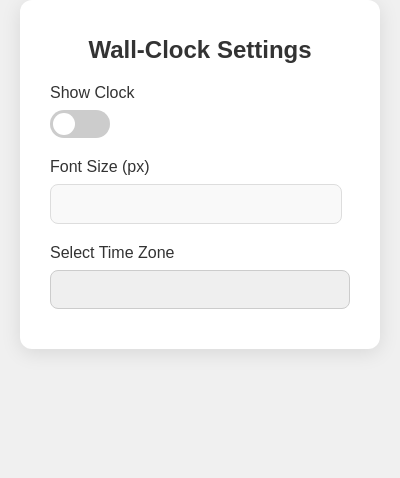
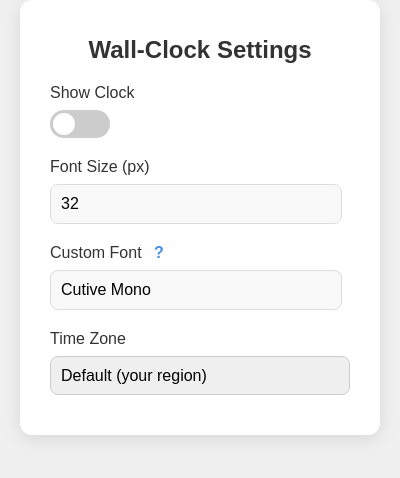
Before and after one commit to OkanoShinri/wall-clock, a browser extension: page src/popup/popup.html in a window 400 px wide. Drawn offline with Linux system fonts and the light colour scheme.

Commit message:
update: google fonts

```diff
--- a/src/popup/popup.html
+++ b/src/popup/popup.html
@@ -26,21 +26,18 @@
             <input type="number" id="font-size-input" class="number-input" min="10" value="32">
         </div>
 
-        <!-- Font Selection Dropdown -->
-        <!-- <div class="setting-item">
-            <label for="font_select" class="setting-label">Select Font</label>
-            <select id="font_select" class="dropdown">
-                <option value="Arial">Arial</option>
-                <option value="Verdana">Verdana</option>
-                <option value="Courier New">Courier New</option>
-                <option value="Georgia">Georgia</option>
-                <option value="Times New Roman">Times New Roman</option>
-            </select>
-        </div> -->
+        <div class="setting-item">
+            <label for="custom-font-input" class="setting-label">
+                Custom Font
+                <span class="help-icon" data-tooltip="You can choose a font from Google Fonts.
+                    Reload the page to apply changes.">?</span>
+            </label>
+            <input type="text" id="custom-font-input" class="text-input" placeholder="Cutive Mono">
+        </div>
 
         <!-- Timezone Selection Dropdown -->
         <div class="setting-item">
-            <label for="time_zone" class="setting-label">Select Time Zone</label>
+            <label for="time_zone" class="setting-label">Time Zone</label>
             <select id="time_zone" class="dropdown">
                 <option value="none">Default (your region)</option>
                 <option value="America/New_York">New York (EST)</option>
--- a/src/popup/popup.js
+++ b/src/popup/popup.js
@@ -1,20 +1,20 @@
 browser.storage.local
     .get()
     .then((restoredSettings) => {
-        // document.getElementById("font_select").value =
-        //     restoredSettings.font;
-        if (restoredSettings.timezone != {}) {
-            document.getElementById("time_zone").value =
-                restoredSettings.timezone;
-        }
-        else {
+        if ("timezone" in restoredSettings) {
+            document.getElementById("time_zone").value = restoredSettings.timezone;
+        } else {
             document.getElementById("time_zone").value = "none"
         }
-        if (restoredSettings.fontsize != {}) {
-            document.getElementById("font-size-input").value =
-                restoredSettings.fontsize;
+        if ("fontsize" in restoredSettings) {
+            document.getElementById("font-size-input").value = restoredSettings.fontsize;
         } else {
             document.getElementById("font-size-input").value = 32
+        }
+        if ("fontfamily" in restoredSettings) {
+            document.getElementById("custom-font-input").value = restoredSettings.fontfamily;
+        } else {
+            document.getElementById("custom-font-input").value = "Cutive Mono"
         }
     })
     .catch((e) => {
@@ -57,6 +57,9 @@ function sendDisplayStatus(tabs) {
 document.getElementById("font-size-input").addEventListener("change", () => {
     browser.storage.local.set({ fontsize: document.getElementById("font-size-input").value });
 });
+document.getElementById("custom-font-input").addEventListener("input", () => {
+    browser.storage.local.set({ fontfamily: document.getElementById("custom-font-input").value });
+});
 document.getElementById("time_zone").addEventListener("change", () => {
     browser.storage.local.set({ timezone: document.getElementById("time_zone").value });
 });
--- a/src/popup/styles.css
+++ b/src/popup/styles.css
@@ -55,6 +55,55 @@ body {
     background-color: #f9f9f9;
 }
 
+.text-input {
+    width: 90%;
+    padding: 10px;
+    border: 1px solid #ddd;
+    border-radius: 8px;
+    font-size: 1em;
+    background-color: #f9f9f9;
+}
+
+/* Help Icon Styles */
+.help-icon {
+    display: inline-block;
+    margin-left: 8px;
+    color: #4a90e2;
+    font-weight: bold;
+    cursor: pointer;
+    position: relative;
+}
+
+.help-icon:hover::after {
+    content: attr(data-tooltip);
+    position: absolute;
+    top: 110%;
+    left: 50%;
+    transform: translateX(-50%);
+    background-color: #333;
+    color: #fff;
+    padding: 8px;
+    border-radius: 6px;
+    white-space: normal;
+    font-size: 0.85em;
+    line-height: 1.3;
+    box-shadow: 0 2px 10px rgba(0, 0, 0, 0.1);
+    z-index: 10;
+    opacity: 1;
+    visibility: visible;
+    max-width: 280px;
+    /* 最大幅を広げて改行を減らす */
+    word-wrap: break-word;
+    text-align: center;
+    transition: opacity 0.2s;
+}
+
+.help-icon::after {
+    opacity: 0;
+    visibility: hidden;
+    transition: opacity 0.2s;
+}
+
 /* Toggle Switch Styles */
 .switch {
     position: relative;
```
Also changed, not shown: src/content_scripts/content.js (+22 -1 lines), src/content_scripts/style.css (+0 -10 lines).
